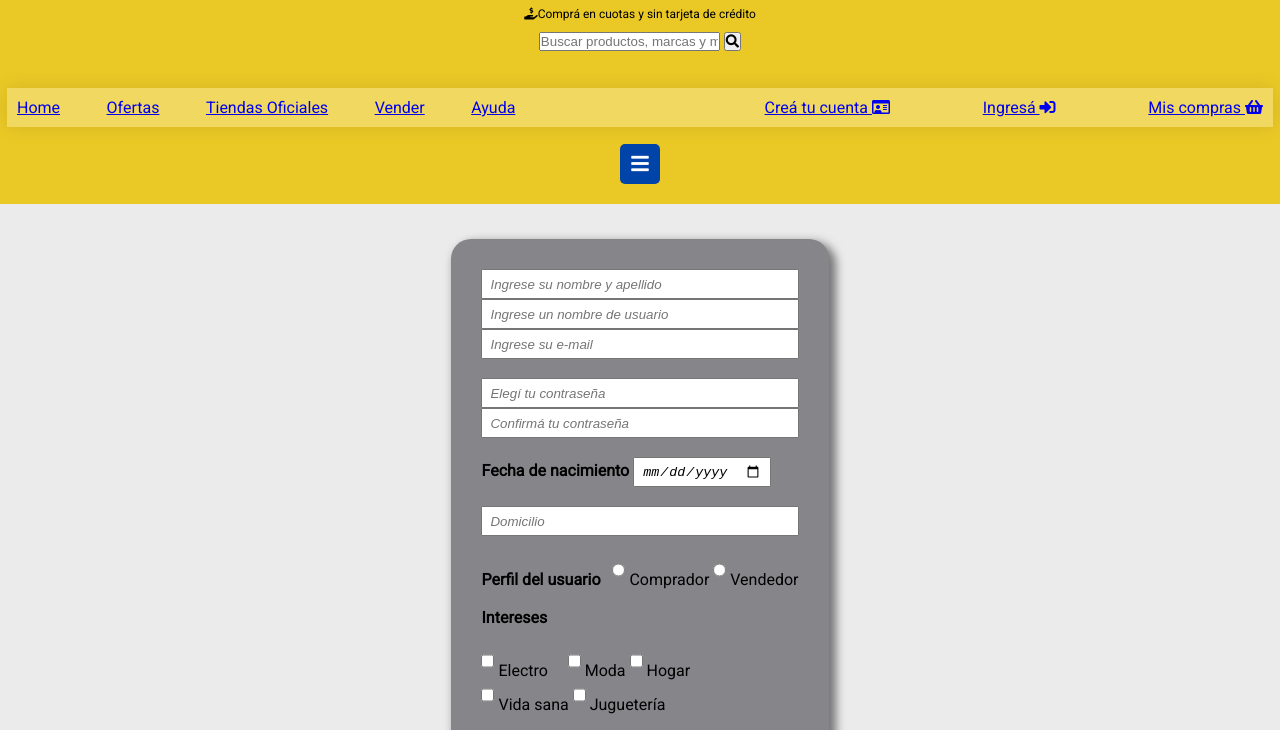
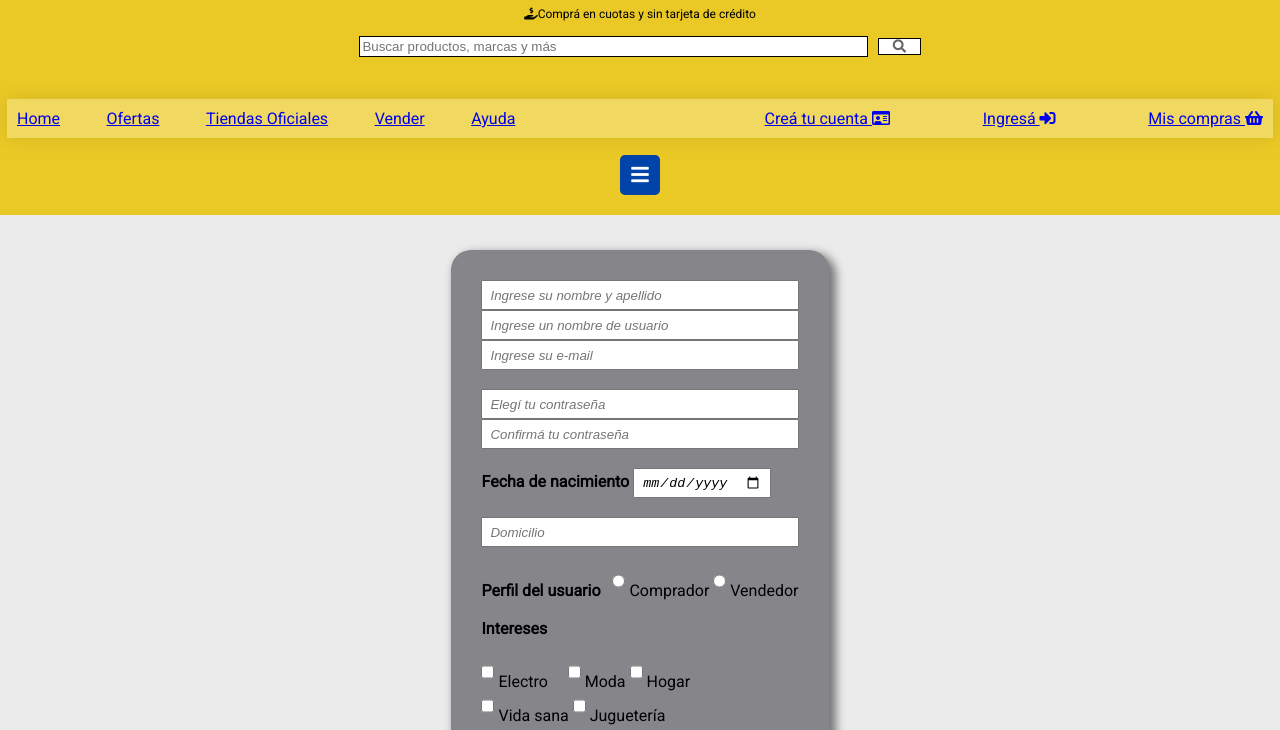
Before and after one commit to daylucero/Proyecto-ML, a website: page views/register.html in a window 1280 px wide. Shown: the part 203-933 px from the top of the page. Drawn offline with Linux system fonts and the light colour scheme; files that its build step writes are made by us from their sources; files whose address does not match are found by name.

Commit message:
arreglo en el box bar del register

```diff
--- a/views/register.html
+++ b/views/register.html
@@ -17,15 +17,12 @@
 
                 <p><i class="fas fa-hand-holding-usd"></i>Comprá en cuotas y sin tarjeta de crédito</p>
 
-                <main class="register">
-                    <div class="form" action="#" method="GET" id="">
-
-                        <input class="box-search" type="text" name="search" placeholder="Buscar productos, marcas y más" form="">
-                        <button class="img-search" type="submit" form="">
-                            <i class="fa fa-search"></i>
-                        </button>
-                    </div>
-                </main>
+                <form class="form-search" action="#" method="GET" id="form-search">
+                    <input class="box-search" type="text" name="search" placeholder="Buscar productos, marcas y más" form="form-search">
+                    <button class="img-search" type="submit">
+                        <i class="fa fa-search"></i>
+                    </button>
+                </form>
             </div>
 
             <nav>
```
